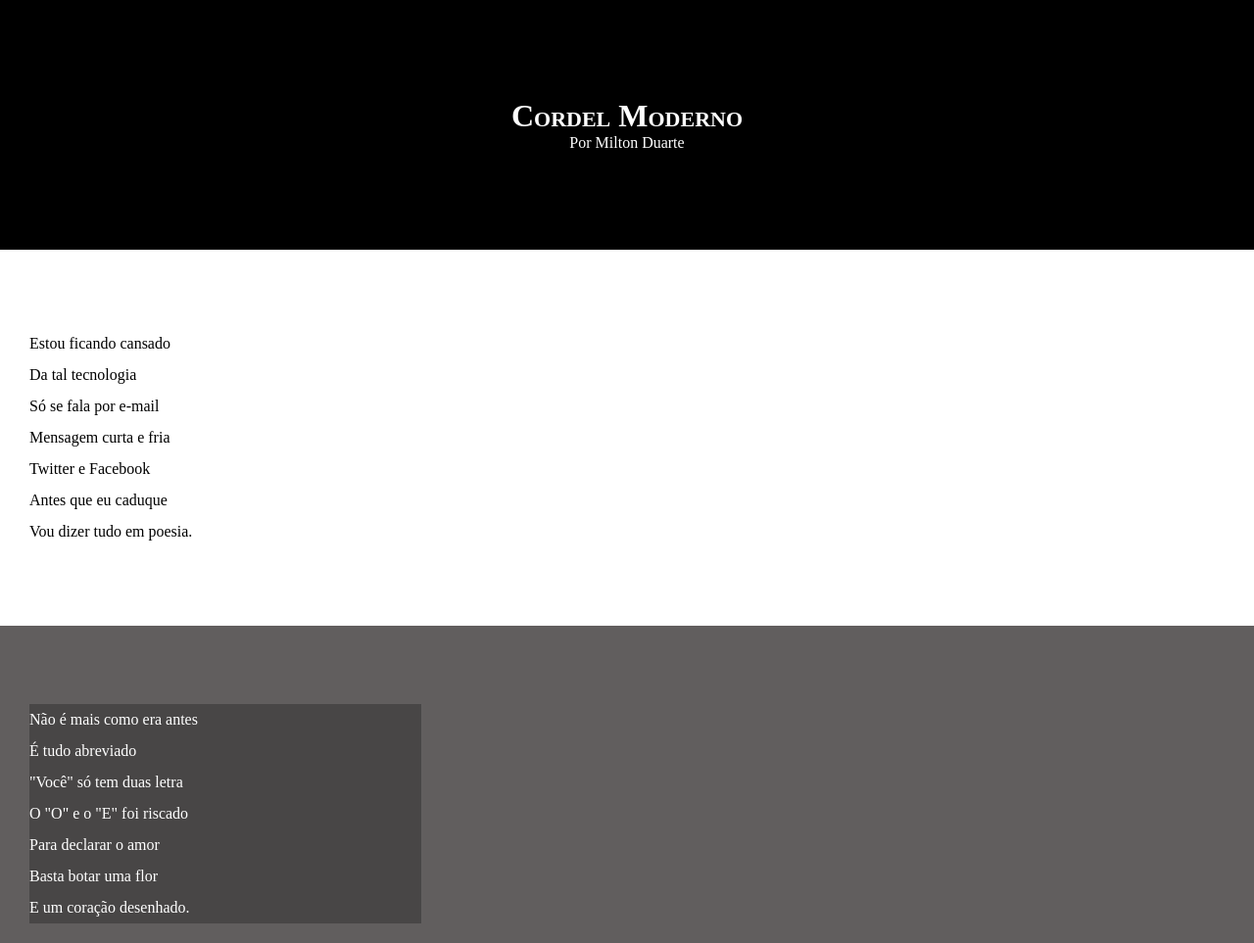
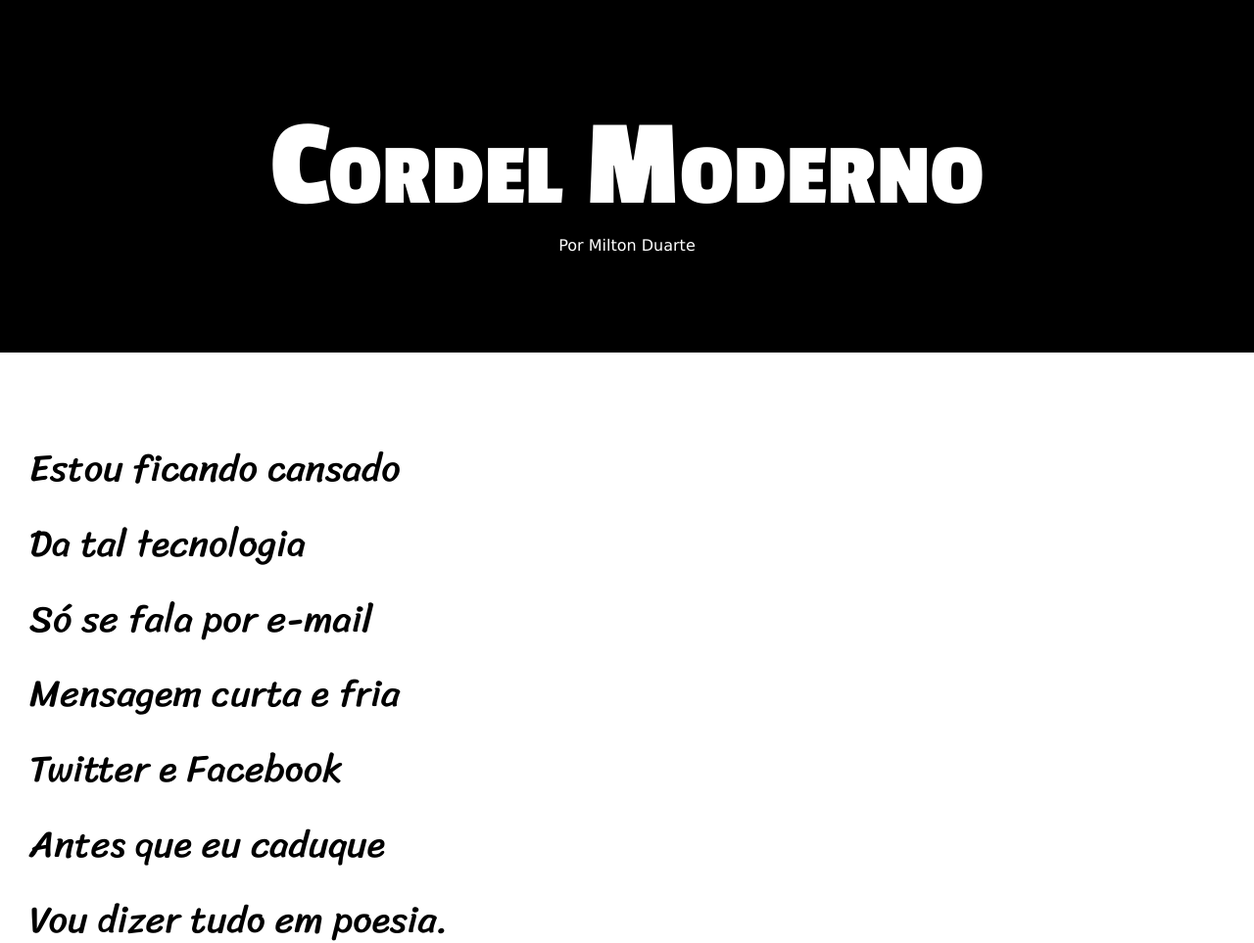
Before and after one commit to miltonlebanner/html-css, a plain HTML site: page desafios/desafio012/index.html in a window 1280 px wide. Shown: the top 963 px of the page at 98% size. Drawn offline with Linux system fonts and the light colour scheme.

Commit message:
cap 20 aula 05 colocando as fontes ao projeto

```diff
--- a/desafios/desafio012/style.css
+++ b/desafios/desafio012/style.css
@@ -1,11 +1,24 @@
 @charset "UTF-8";
+
+@import url('https://fonts.googleapis.com/css2?family=Passion+One:wght@400;700&display=swap');
+
+@import url('https://fonts.googleapis.com/css2?family=Sriracha&display=swap');
+
+:root {
+    --fonte1: Verdana, Geneva, Tahoma, sans-serif;
+    --fonte2: 'Passion One', cursive;
+    --fonte3: 'Sriracha', cursive;
+}
 
 * {
     margin: 0px;
     padding: 0px;
+    font-size: 1em;
+
 }
 
 html, body {
+    font-family: var(--fonte1);
     min-height: 100vh;
     background-color: darkgrey;
 }
@@ -20,6 +33,8 @@ header {
 header > h1 {
     padding-top: 50px;
     font-variant: small-caps;
+    font-family: var(--fonte2);
+    font-size: 10vw;
 
 }
 
@@ -41,11 +56,15 @@ section {
     padding-bottom: 10vh;
     line-height: 2em;
     padding-left: 30px;
+    font-family: var(--fonte3);
+    font-size: 3vw;
 }
 
 section.imagem > p {
+    display: inline-block;
     background-color: rgba(0, 0, 0, 0.253);
-    width: 400px;
+    margin: 5px;
+
 }
 
 .normal {
```
